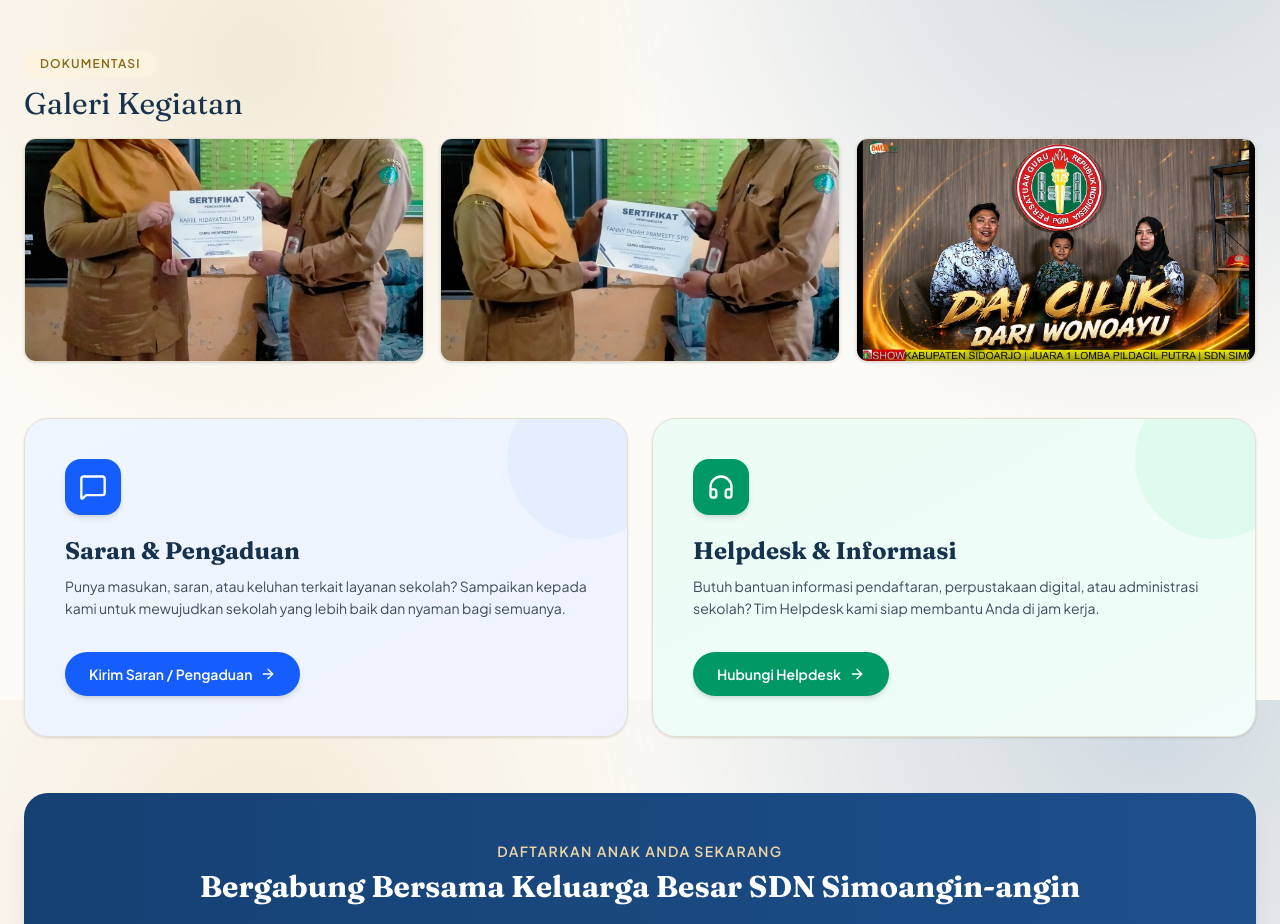
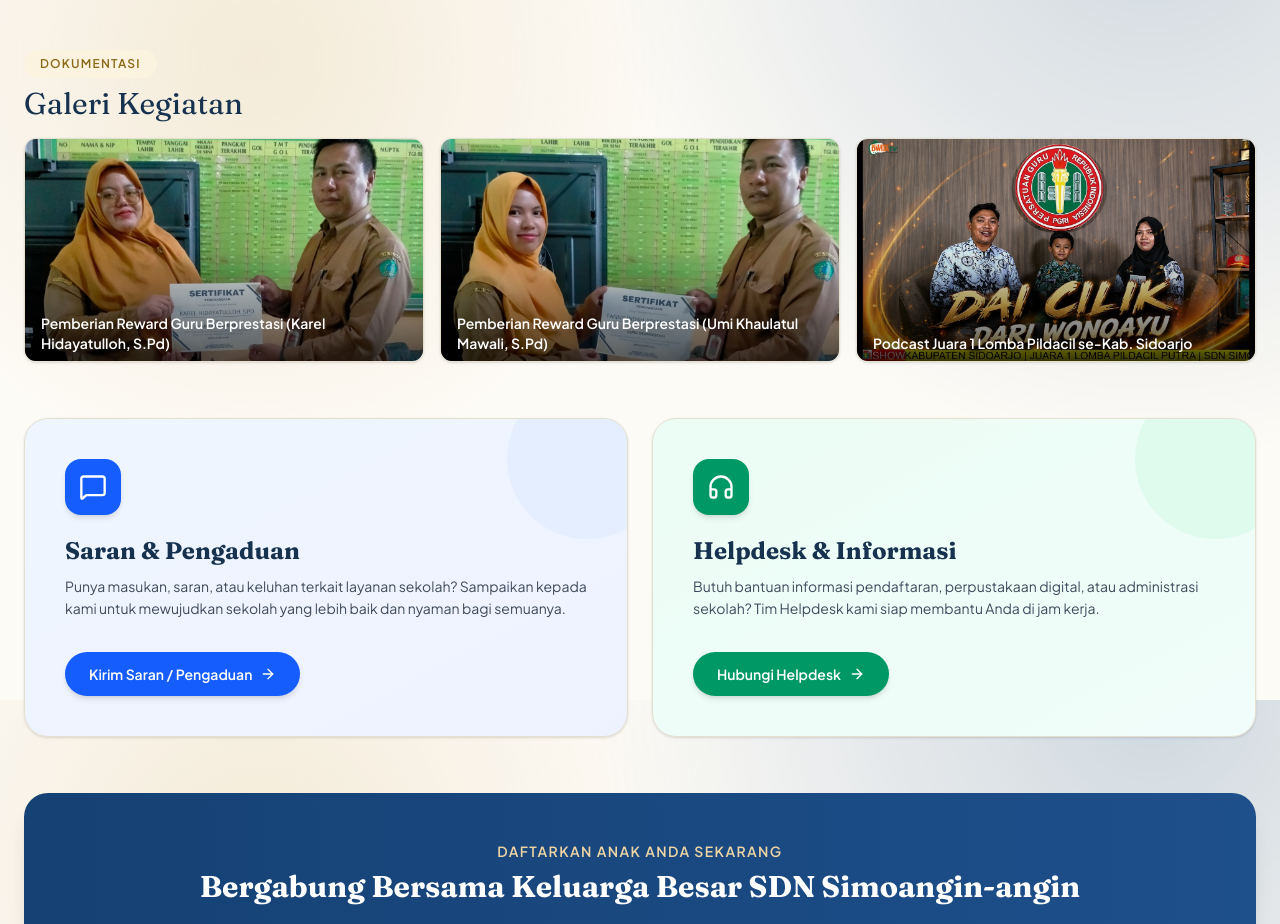
Before and after one commit to solikhulmauludin22014-ops/Website-SDN-Simoangin-angin, a Next.js app: page / in a window 1280 px wide. Shown: the part 2500-3424 px from the top of the page. Built offline with nearby package versions, Linux system fonts and the light colour scheme.

Commit message:
perbaikan galeri kegiatan

```diff
--- a/app/page.tsx
+++ b/app/page.tsx
@@ -71,10 +71,19 @@ const news = [
   },
 ];
 
-const galleryImages = [
-  "/galeri kegiatan Pemberian reward kepada guru berprestasi 2026 atas nama Karel Hidayatulloh, S.Pd. Wali Kelas 4B.jpeg",
-  "/galeri kegiatan Pemberian reward kepada guru berprestasi 2026 atas nama Umi Khaulatul Mawali, S.Pd. Guru PAI.jpeg",
-  "/galeri kegiatan podcast juara 1 lomba pildacil sek kabupaten sidoarjo.jpg",
+const galleryItems = [
+  {
+    src: "/galeri kegiatan Pemberian reward kepada guru berprestasi 2026 atas nama Karel Hidayatulloh, S.Pd. Wali Kelas 4B.jpeg",
+    title: "Pemberian Reward Guru Berprestasi (Karel Hidayatulloh, S.Pd)",
+  },
+  {
+    src: "/galeri kegiatan Pemberian reward kepada guru berprestasi 2026 atas nama Umi Khaulatul Mawali, S.Pd. Guru PAI.jpeg",
+    title: "Pemberian Reward Guru Berprestasi (Umi Khaulatul Mawali, S.Pd)",
+  },
+  {
+    src: "/galeri kegiatan podcast juara 1 lomba pildacil sek kabupaten sidoarjo.jpg",
+    title: "Podcast Juara 1 Lomba Pildacil se-Kab. Sidoarjo",
+  },
 ];
 
 export default function Home() {
@@ -410,9 +419,9 @@ export default function Home() {
           </div>
         </div>
         <div className="grid gap-4 sm:grid-cols-2 lg:grid-cols-3">
-          {galleryImages.map((src, i) => (
+          {galleryItems.map((item, i) => (
             <motion.div
-              key={src}
+              key={item.src}
               className="group relative h-56 overflow-hidden rounded-xl border border-[var(--color-border)] shadow-sm"
               initial={{ opacity: 0, scale: 0.96 }}
               whileInView={{ opacity: 1, scale: 1 }}
@@ -420,8 +429,13 @@ export default function Home() {
               whileHover={{ scale: 1.02 }}
               transition={{ duration: 0.5, ease: [0.22, 1, 0.36, 1], delay: i * 0.12 }}
             >
-              <Image src={src} alt="Kegiatan sekolah SDN Simoangin-angin" fill className="object-cover transition-transform duration-700 group-hover:scale-110" sizes="33vw" />
-              <div className="absolute inset-0 bg-gradient-to-t from-black/40 to-transparent opacity-0 transition-opacity duration-300 group-hover:opacity-100" />
+              <Image src={item.src} alt={item.title} fill className="object-cover transition-transform duration-700 group-hover:scale-110" sizes="33vw" />
+              <div className="absolute inset-0 bg-gradient-to-t from-black/80 via-black/10 to-transparent opacity-80 transition-opacity duration-300 group-hover:opacity-100" />
+              <div className="absolute bottom-0 left-0 right-0 p-4 translate-y-2 transition-transform duration-300 group-hover:translate-y-0">
+                <p className="text-sm font-semibold text-white drop-shadow-md">
+                  {item.title}
+                </p>
+              </div>
             </motion.div>
           ))}
         </div>
```
Also changed, not shown: public/galeri kegiatan Pemberian reward kepada guru berprestasi 2026 atas nama Karel Hidayatulloh, S.Pd. Wali Kelas 4B.jpeg, public/galeri kegiatan Pemberian reward kepada guru berprestasi 2026 atas nama Umi Khaulatul Mawali, S.Pd. Guru PAI.jpeg.
